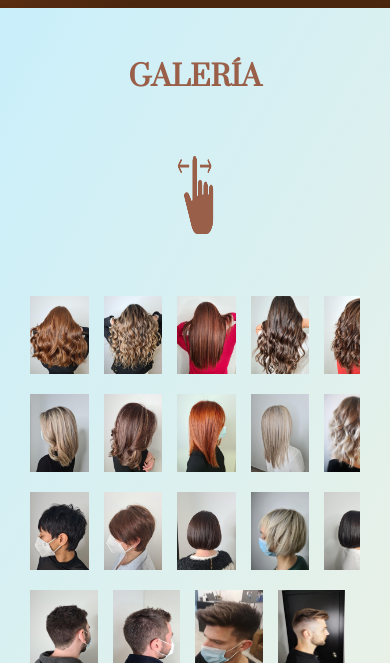
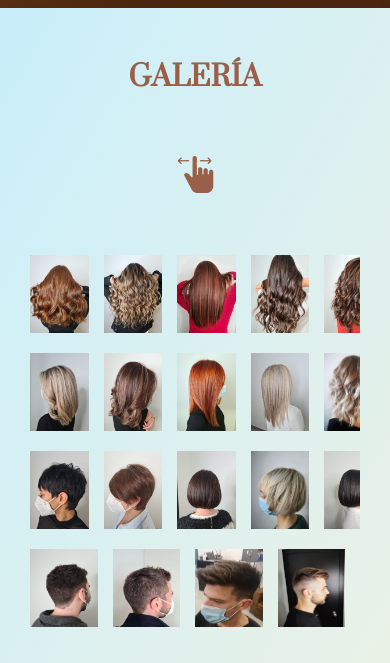
Before and after one commit to Gabriela85/creazioni, a plain HTML site: page index.html in a window 390 px wide. Shown: the part 1807-2470 px from the top of the page. Drawn offline with Linux system fonts and the light colour scheme.

Commit message:
safari 6

```diff
--- a/src/style.css
+++ b/src/style.css
@@ -407,6 +407,11 @@ div.photos div {
   transition: all 800ms ease;
 }
 
+img.swipe {
+  width: 5rem;
+  height: auto;
+}
+
 .photos img:hover {
   transform: scale(1.1);
 }
--- a/src/tablet.css
+++ b/src/tablet.css
@@ -55,7 +55,6 @@
 
   div.photos div img {
     width: 30vw;
-    max-height: 35vw;
     margin-right: 15px;
     transition: all 800ms ease;
   }
```
